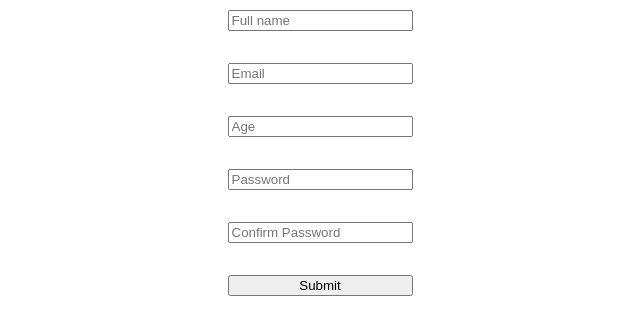
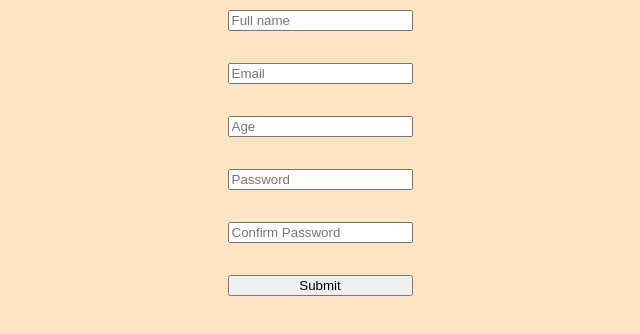
Before and after one commit to elenyevtushok/react-YUP-form, a React (Vite) app: page / in a window 1280 px wide. Shown: the top 334 px of the page, without its empty margins (320-960 px from the left). Built offline with nearby package versions, Linux system fonts and the light colour scheme.

Commit message:
added backgroung color

```diff
--- a/src/App.css
+++ b/src/App.css
@@ -10,6 +10,7 @@
 body {
 	margin: 0;
 	padding: 0;
+	background-color: bisque;
 }
 
 .addTask {
```
